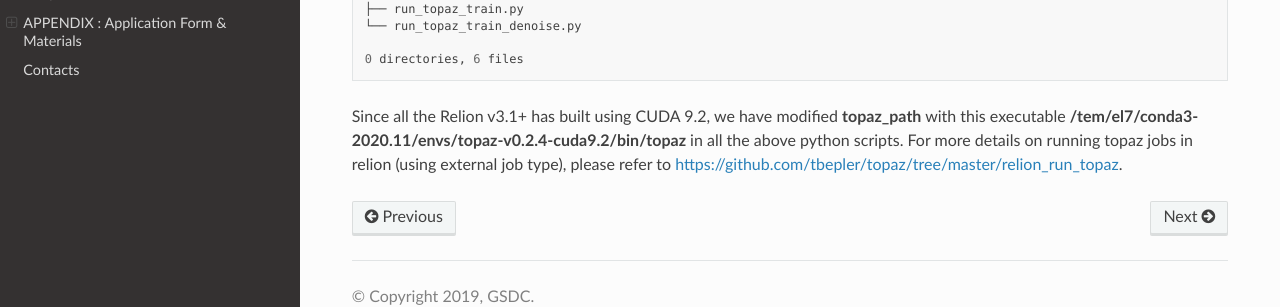
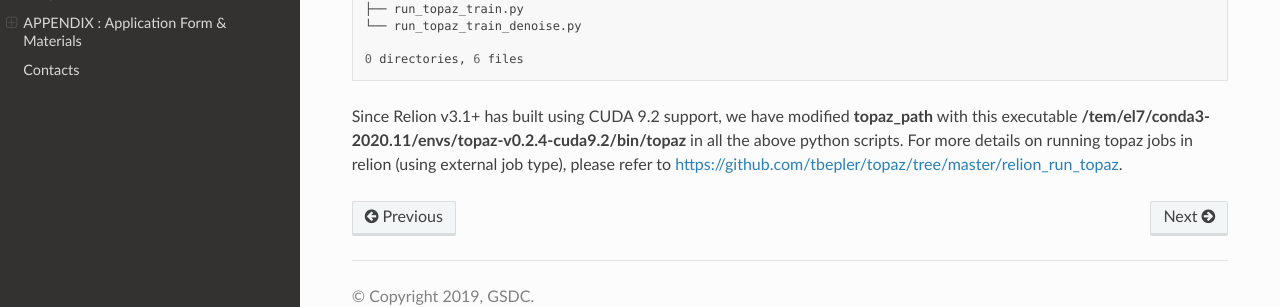
Before and after one commit to junglok/tem-docs, a Sphinx documentation site: the page built from docs/topaz.rst, in a window 1280 px wide and 900 px high, scrolled down 1567 px. Shown: the part 534-841 px from the top of the window. Built offline with Sphinx 7.4.7 and the Read the Docs theme 2.0.0, drawn with Linux system fonts in a browser that asks for light colours.

Commit message:
topaz updated

```diff
--- a/docs/topaz.rst
+++ b/docs/topaz.rst
@@ -117,5 +117,5 @@ Here is the location of **relion_run_topaz** packages: **/tem/el7/topaz/relion_r
 
   0 directories, 6 files
 
-Since all the Relion v3.1+ has built using CUDA 9.2, we have modified **topaz_path** with this executable **/tem/el7/conda3-2020.11/envs/topaz-v0.2.4-cuda9.2/bin/topaz** in all the above python scripts.
+Since Relion v3.1+ has built using CUDA 9.2 support, we have modified **topaz_path** with this executable **/tem/el7/conda3-2020.11/envs/topaz-v0.2.4-cuda9.2/bin/topaz** in all the above python scripts.
 For more details on running topaz jobs in relion (using external job type), please refer to https://github.com/tbepler/topaz/tree/master/relion_run_topaz.
```
